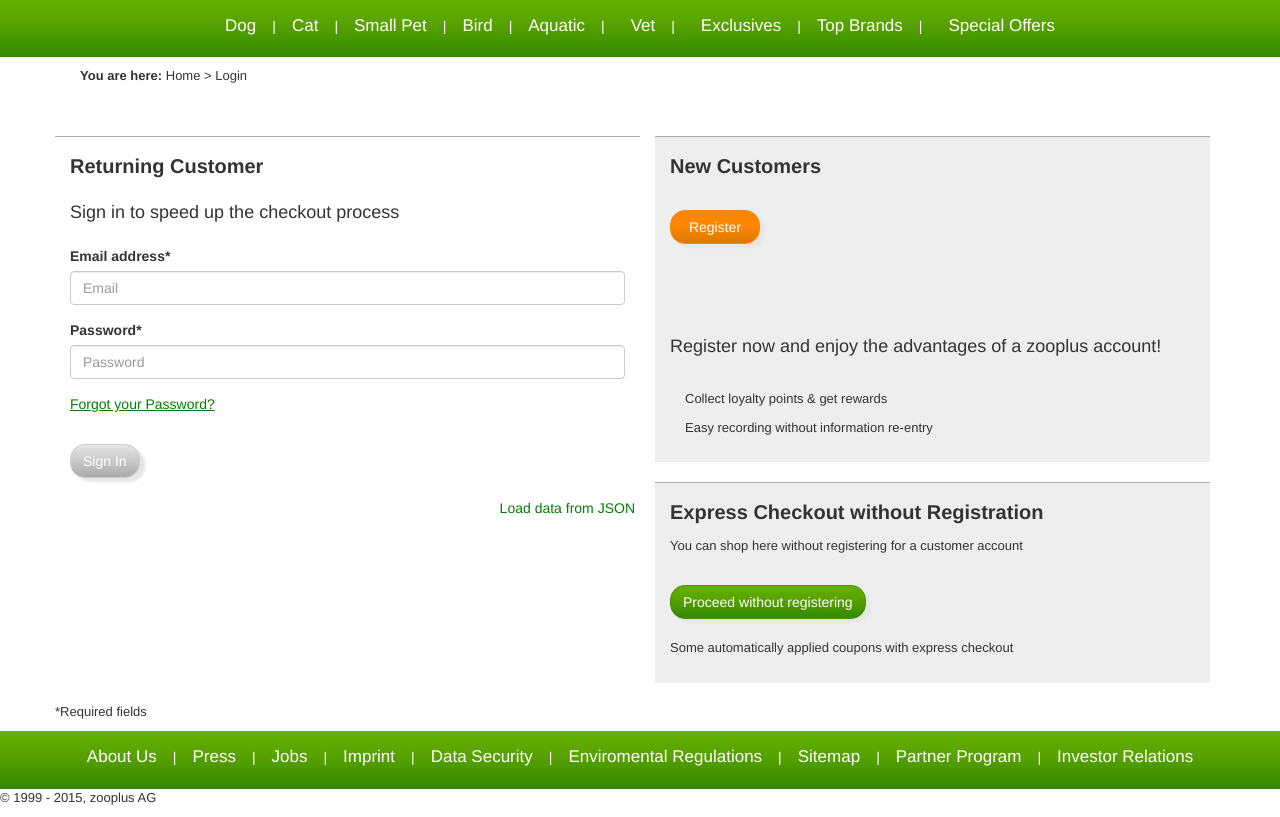
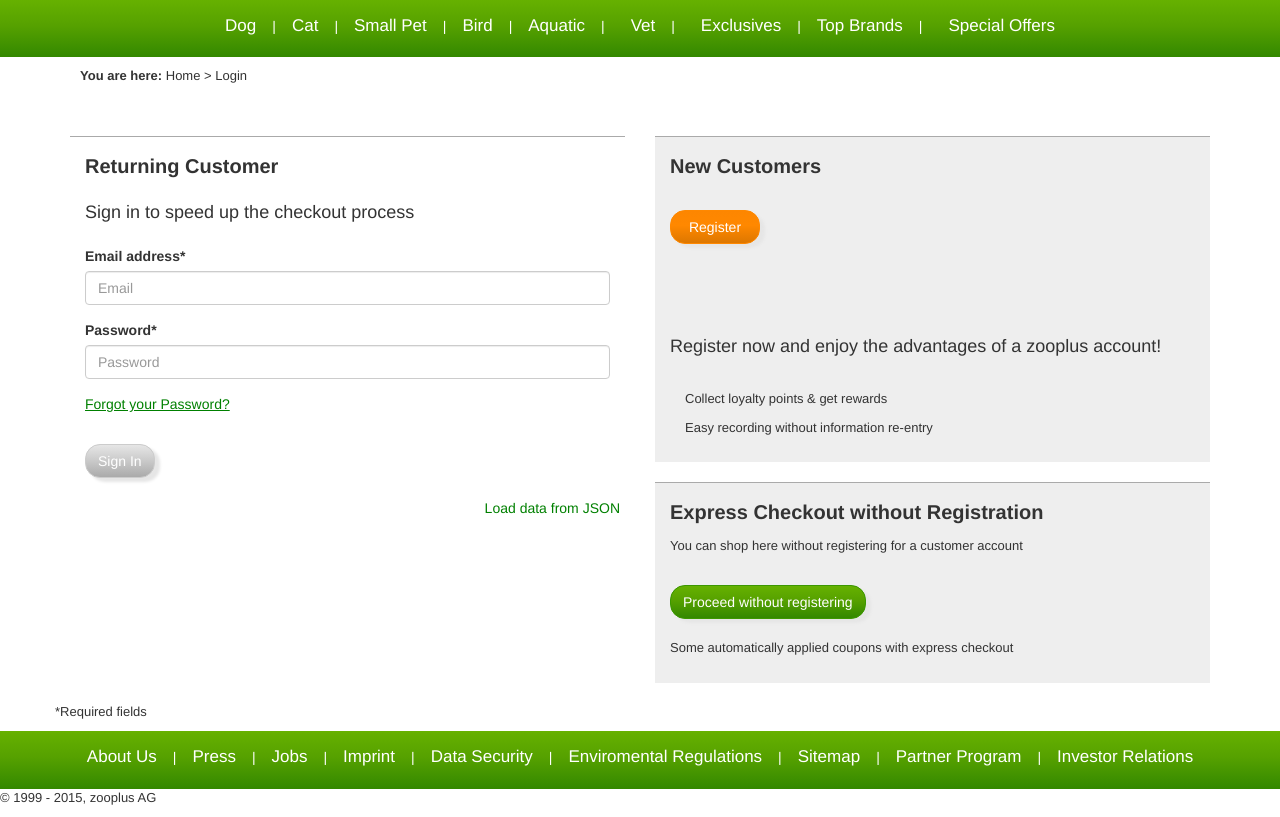
Before and after one commit to Stephs15/zooplus, a website: page index.html in a window 1280 px wide. Drawn offline with nearby package versions, Linux system fonts and the light colour scheme.

Commit message:
Container Fix

```diff
--- a/index.html
+++ b/index.html
@@ -40,7 +40,9 @@
             </div>
         </div>
         <div class="content row">
-            <div class="form-container col-xs-12 col-md-6">
+            <div class="col-xs-12 col-md-6">
+                <div class="form-container ">
+
                     <div class="title">Returning Customer</div>
                     <div class="subtitle">Sign in to speed up the checkout process</div>
                     <form>
@@ -59,6 +61,7 @@
 
                         </div>
                     </form>
+                </div>
             </div>
             <div class="col-xs-12 col-md-6">
                 <div class="new-customer gray-bg">
```
Lines whose indentation alone changed are shown as unchanged.
